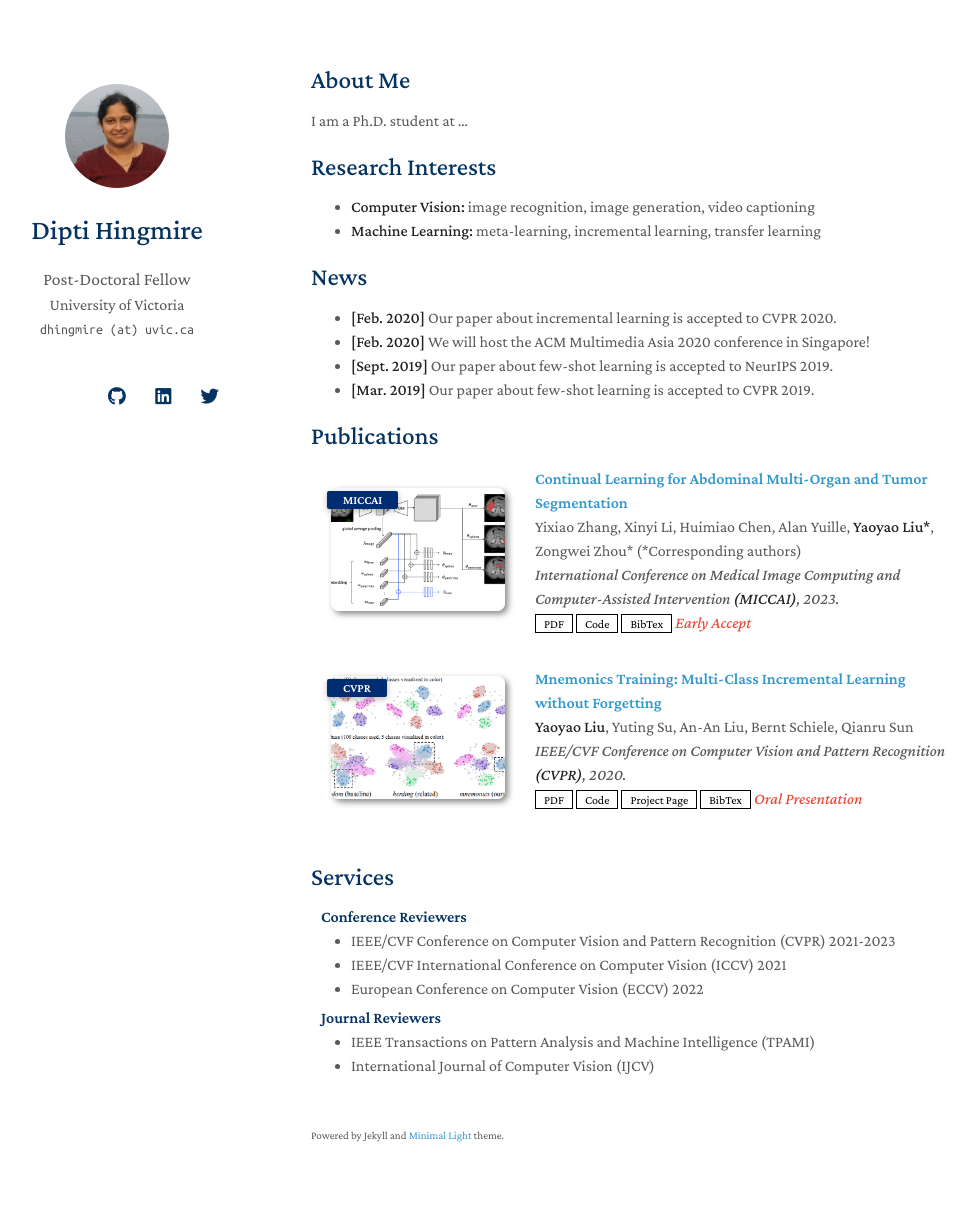
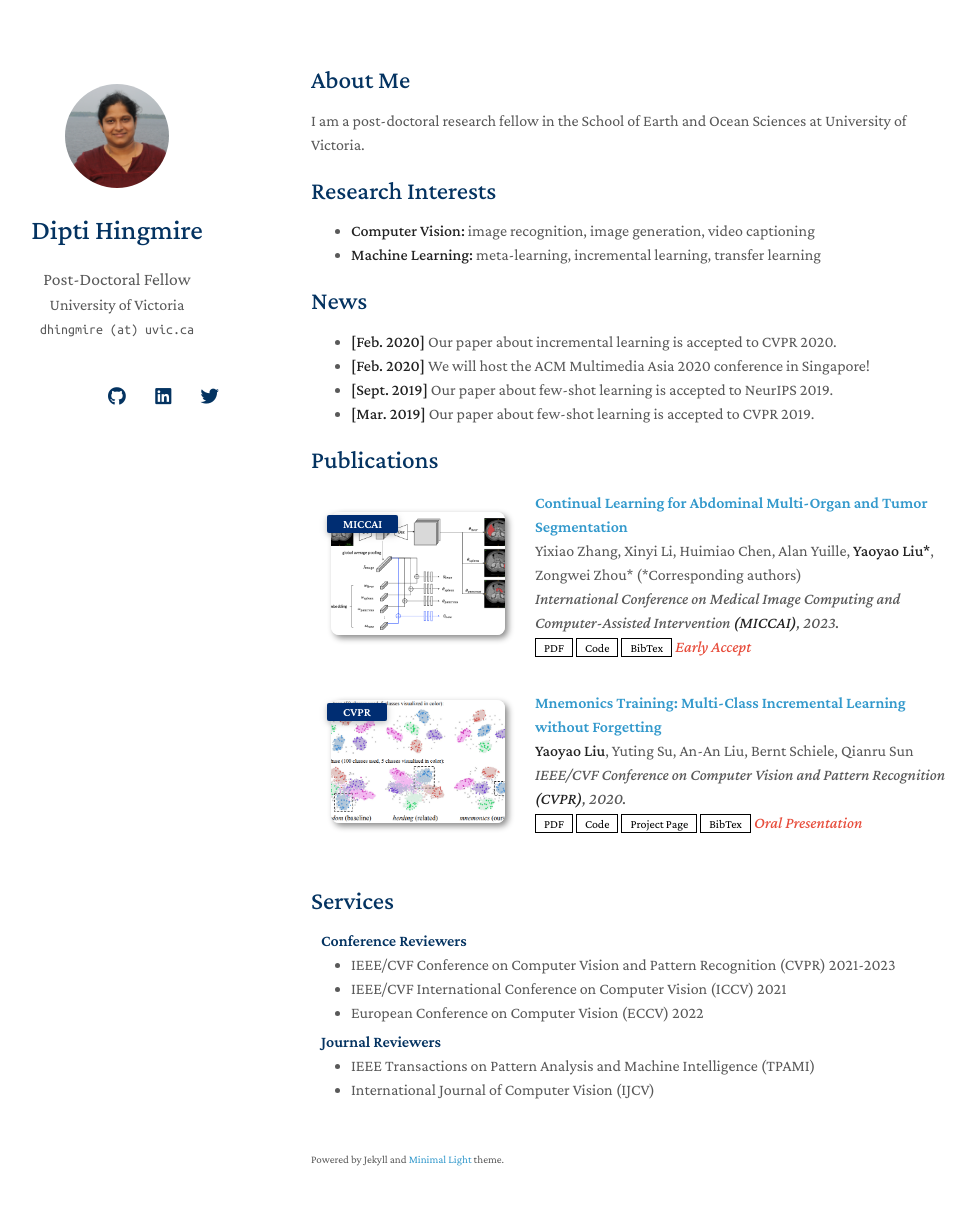
Before and after one commit to diptiSH/diptiSH.github.io, a Jekyll site: the page built from index.md, in a window 1280 px wide and 1240 px high. Shown: the top 1205 px of the window, without its empty margins (159-1135 px from the left). Built offline with Jekyll 4.4.1, drawn with Linux system fonts in a browser that asks for light colours; nearby versions of some CDN libraries; a style sheet for code colours, icons or effects is not loaded; our own code applies the rules of GitHub Pages for plain Markdown files.

Commit message:
Update index.md

```diff
--- a/index.md
+++ b/index.md
@@ -4,7 +4,7 @@ layout: homepage
 
 ## About Me
 
-I am a Ph.D. student at ...
+I am a post-doctoral research fellow in the School of Earth and Ocean Sciences at University of Victoria.
 
 ## Research Interests
 
```
